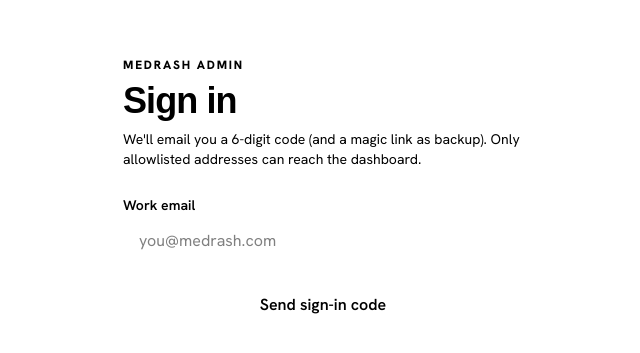
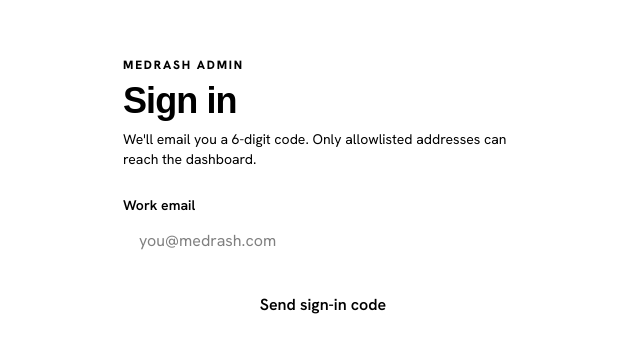
Before and after one commit to TopG-star/Med-Rash, a Next.js app in the folder admin/: page /login in a window 1280 px wide. Shown: the part 207-560 px from the top of the page, without its empty margins (317-957 px from the left). Built offline with nearby package versions, Linux system fonts and the light colour scheme; a web font is replaced by a local one.

Commit message:
fix(admin): pure-OTP login copy (drop misleading magic-link guidance)

```diff
--- a/admin/src/app/login/actions.ts
+++ b/admin/src/app/login/actions.ts
@@ -101,7 +101,7 @@
 
   return {
     status: "code_sent",
-    message: `Code sent to ${email}. Enter it below — or use the magic link in the same email.`,
+    message: `Code sent to ${email}. Enter the 6-digit code below.`,
     email,
     next,
     nextResendAt: Date.now() + RESEND_COOLDOWN_MS,
--- a/admin/src/app/login/login-form.tsx
+++ b/admin/src/app/login/login-form.tsx
@@ -131,7 +131,7 @@
         <p className="text-sm text-[var(--arena-ink-muted)]">
           We sent a 6-digit code to{" "}
           <span className="font-semibold text-[var(--arena-ink)]">{email}</span>
-          . The magic link in the same email also works.
+          . The code expires in 1 hour.
         </p>
         <label className="block space-y-2">
           <span className="text-sm font-semibold">6-digit code</span>
--- a/admin/src/app/login/page.tsx
+++ b/admin/src/app/login/page.tsx
@@ -28,8 +28,8 @@
           Sign in
         </h1>
         <p className="text-sm text-[var(--arena-ink-muted)]">
-          We&apos;ll email you a 6-digit code (and a magic link as backup).
-          Only allowlisted addresses can reach the dashboard.
+          We&apos;ll email you a 6-digit code. Only allowlisted addresses can
+          reach the dashboard.
         </p>
       </header>
       <Suspense fallback={null}>
```
